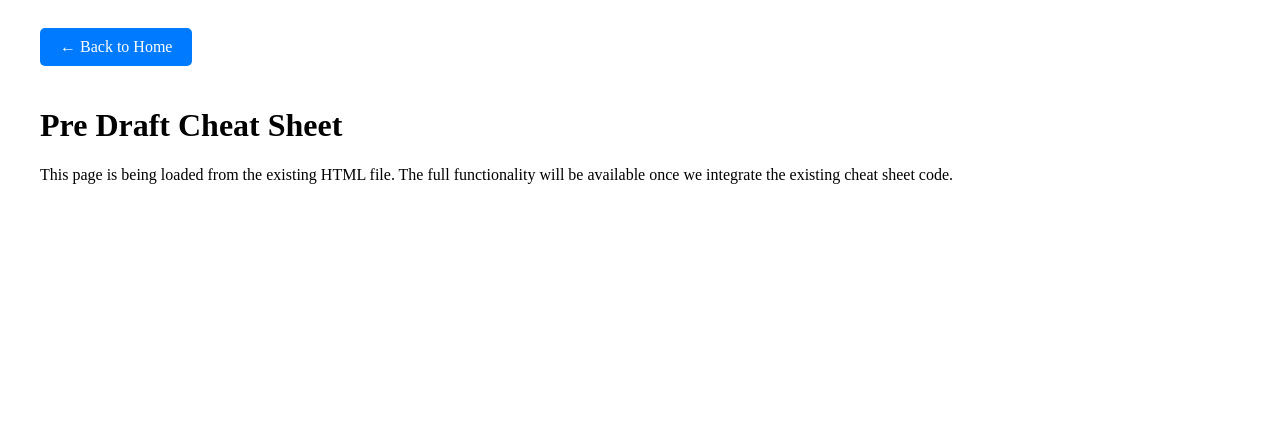
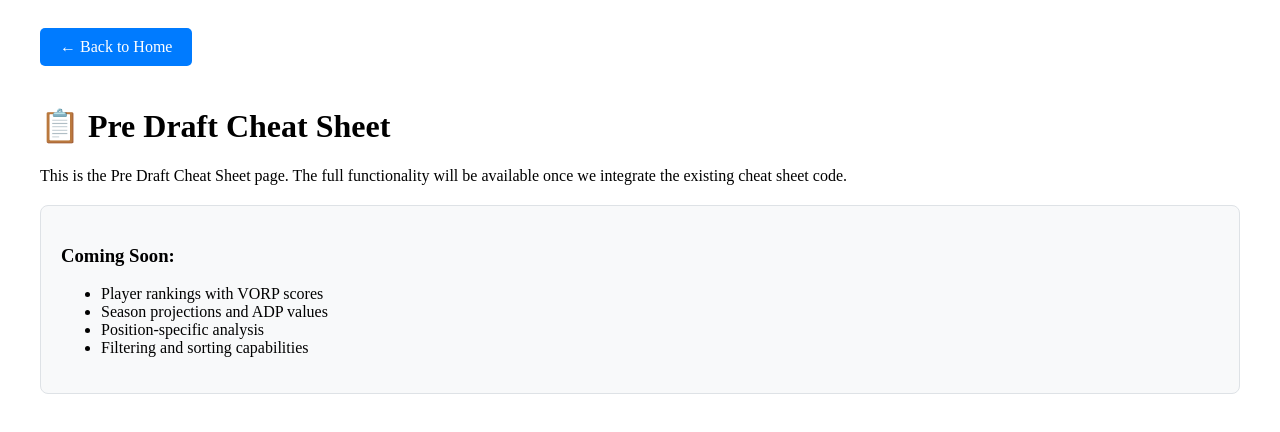
Before and after one commit to haydenrussell12/ff-api-skeleton, a Next.js app: page /cheat-sheet in a window 1280 px wide. Shown: the top 432 px of the page. Built offline with nearby package versions, Linux system fonts and the light colour scheme.

Commit message:
fix: Convert to proper Next.js routing for reliable Vercel deployment

```diff
--- a/app/cheat-sheet/page.tsx
+++ b/app/cheat-sheet/page.tsx
@@ -1,6 +1,7 @@
+"use client";
+
 export default function CheatSheetPage() {
   return (
-    <div>
     <div style={{ padding: '20px', maxWidth: '1200px', margin: '0 auto' }}>
       <a href="/" style={{
         display: 'inline-block',
@@ -13,26 +14,25 @@ export default function CheatSheetPage() {
       }}>
         ← Back to Home
       </a>
-        <h1>Pre Draft Cheat Sheet</h1>
-        <p>This page is being loaded from the existing HTML file. The full functionality will be available once we integrate the existing cheat sheet code.</p>
-        <div id="cheat-sheet-content">
-          {/* Content will be loaded here */}
+
+      <h1>📋 Pre Draft Cheat Sheet</h1>
+      <p>This is the Pre Draft Cheat Sheet page. The full functionality will be available once we integrate the existing cheat sheet code.</p>
+
+      <div style={{
+        background: '#f8f9fa',
+        padding: '20px',
+        borderRadius: '8px',
+        border: '1px solid #dee2e6',
+        marginTop: '20px'
+      }}>
+        <h3>Coming Soon:</h3>
+        <ul>
+          <li>Player rankings with VORP scores</li>
+          <li>Season projections and ADP values</li>
+          <li>Position-specific analysis</li>
+          <li>Filtering and sorting capabilities</li>
+        </ul>
       </div>
-      </div>
-      <script dangerouslySetInnerHTML={{
-        __html: `
-          // Load the existing cheat sheet HTML
-          fetch('/pre-draft-cheat-sheet.html')
-              .then(response => response.text())
-              .then(html => {
-                  document.getElementById('cheat-sheet-content').innerHTML = html;
-              })
-              .catch(error => {
-                  console.error('Error loading cheat sheet:', error);
-                  document.getElementById('cheat-sheet-content').innerHTML = '<p>Error loading cheat sheet. Please try again.</p>';
-              });
-        `
-      }} />
     </div>
   );
 }
```
Also changed, not shown: app/draft-analyzer/page.tsx (+20 -20 lines), app/page.tsx (+4 -4 lines). Lines whose indentation alone changed are shown as unchanged.
